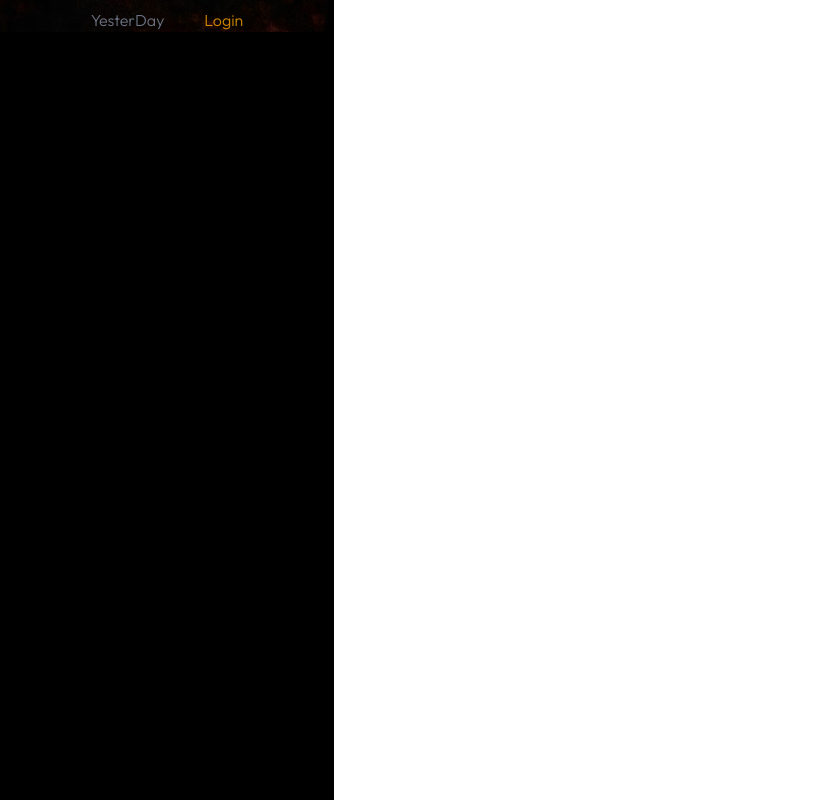
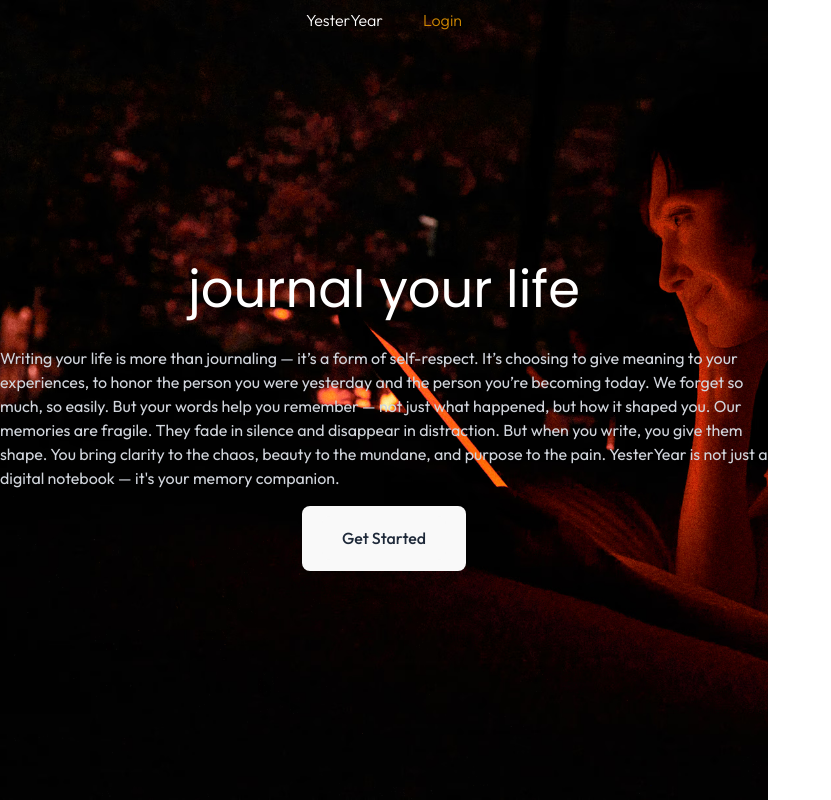
Before and after one commit to atharvdsingh/yesteryear, a React (Vite) app in the folder client/: page / in a window 1280 px wide. Shown: the top 800 px of the page, without its empty margins (0-831 px from the left). Built offline with nearby package versions, Linux system fonts and the light colour scheme; a web font is replaced by a local one.

Commit message:
complted the landing page

```diff
--- a/client/src/ Componments/Buttom.jsx
+++ b/client/src/ Componments/Buttom.jsx
@@ -2,7 +2,7 @@ import React from 'react'
 
 function Buttom({text}) {
   return (
- <button type="button" class="flex items-center gap-2.5 border border-gray-500/30 px-4 py-2 text-sm text-gray-800 rounded bg-white hover:text-white hover:bg-black hover:border-black active:scale-95 transition">
+ <button type="button" class="flex cursor-pointer items-center gap-2.5 border border-gray-500/30 px-4 py-2 text-sm text-gray-800 rounded bg-white hover:text-white hover:bg-black hover:border-black active:scale-95 transition">
 
         {text}
     </button>  )
--- /dev/null
+++ b/client/src/ Componments/Container.jsx
@@ -0,0 +1,9 @@
+import React from 'react'
+
+function Container() {
+  return (
+    <div>Container</div>
+  )
+}
+
+export default Container
--- a/client/src/App.jsx
+++ b/client/src/App.jsx
@@ -9,7 +9,6 @@ function App() {
   return (
     <>
     <LandingPage/>
-    <Footer/>
     </>
   )
 }
--- a/client/src/Pages/LandingPage.jsx
+++ b/client/src/Pages/LandingPage.jsx
@@ -1,27 +1,40 @@
 import React from "react";
 import Buttom from "../ Componments/Buttom";
+import Footer from "../ Componments/Footer";
 
 function LandingPage() {
   return (
     <>
       <div className="flex flex-col w-full min-h-screen bg-[url('/bg.avif')] bg-cover bg-center bg-no-repeat">
         <div className="flex w-full justify-center gap-10 text-1xl">
-          <span className=" text-gray-500 cursor-pointer mt-2  font-light">
-            YesterDay
+          <span className=" text-white cursor-pointer mt-2  font-light">
+            YesterYear
           </span>
           <span className="text-yellow-600 cursor-pointer mt-2 font-light">
             Login
           </span>
         </div>
-        <div className="flex- justify-between min-w-full flex-1 align-middle bg-black ">
+        <div className="flex-col flex justify-center w-full  gap-4 flex-1 items-center  ">
+          <h1 className="text-white text-7xl font-poppins">
+            journal your life
+          </h1>
+          <p className="text-gray-300 w-[60vw] mt-3 text-wrap">
+Writing your life is more than journaling — it’s a form of self-respect. It’s choosing to give meaning to your experiences, to honor the person you were yesterday and the person you’re becoming today. We forget so much, so easily. But your words help you remember — not just what happened, but how it shaped you.
+Our memories are fragile. They fade in silence and disappear in distraction. But when you write, you give them shape. You bring clarity to the chaos, beauty to the mundane, and purpose to the pain. YesterYear is not just a digital notebook — it's your memory companion.
+          </p>
 
-            <div className=" h-10 flex-1" >
+          <div className="flex flex-wrap justify-center gap-10 items-center">
+        <button>
+            <Buttom text={"Get Started"
+} />
 
-            </div>
-            <div className=" h-10 flex-1 " ></div>
+
+        </button>
+
+          </div>
         </div>
-
       </div>
+      <Footer/>
     </>
   );
 }
```
